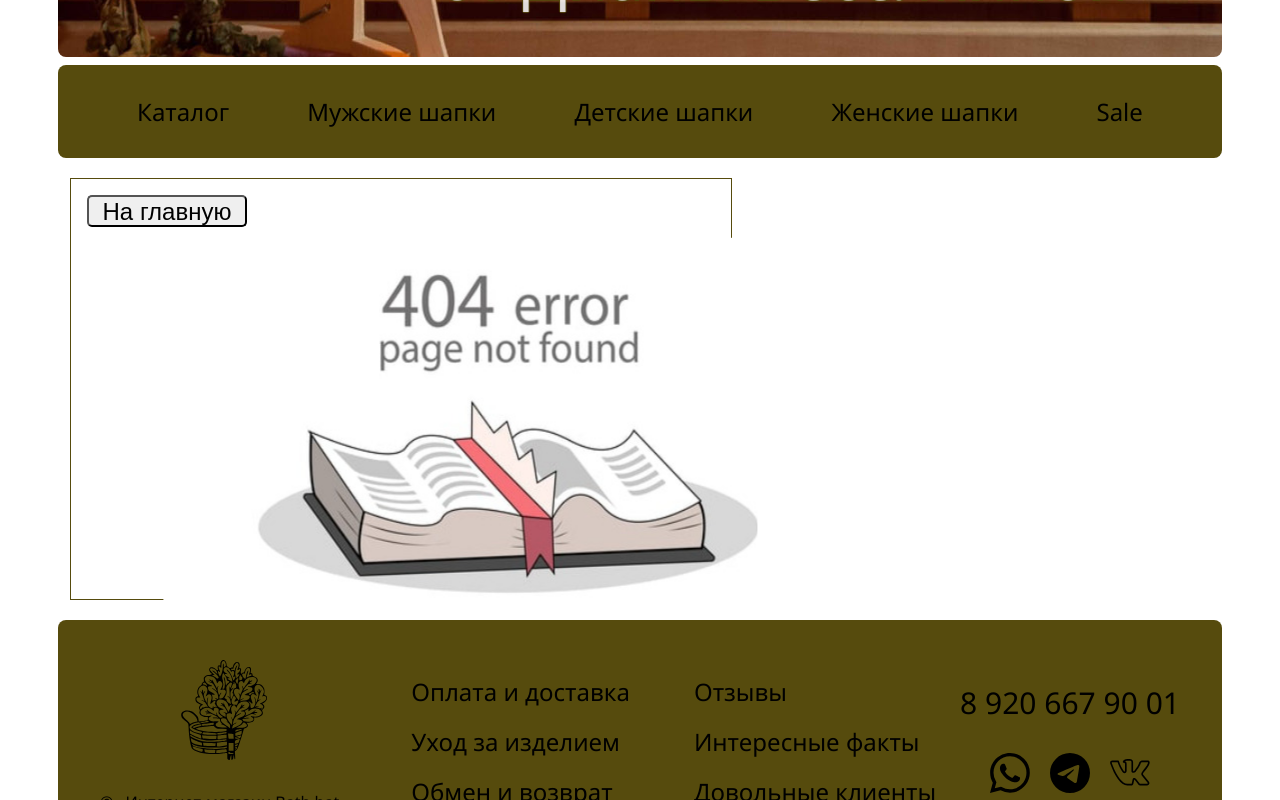
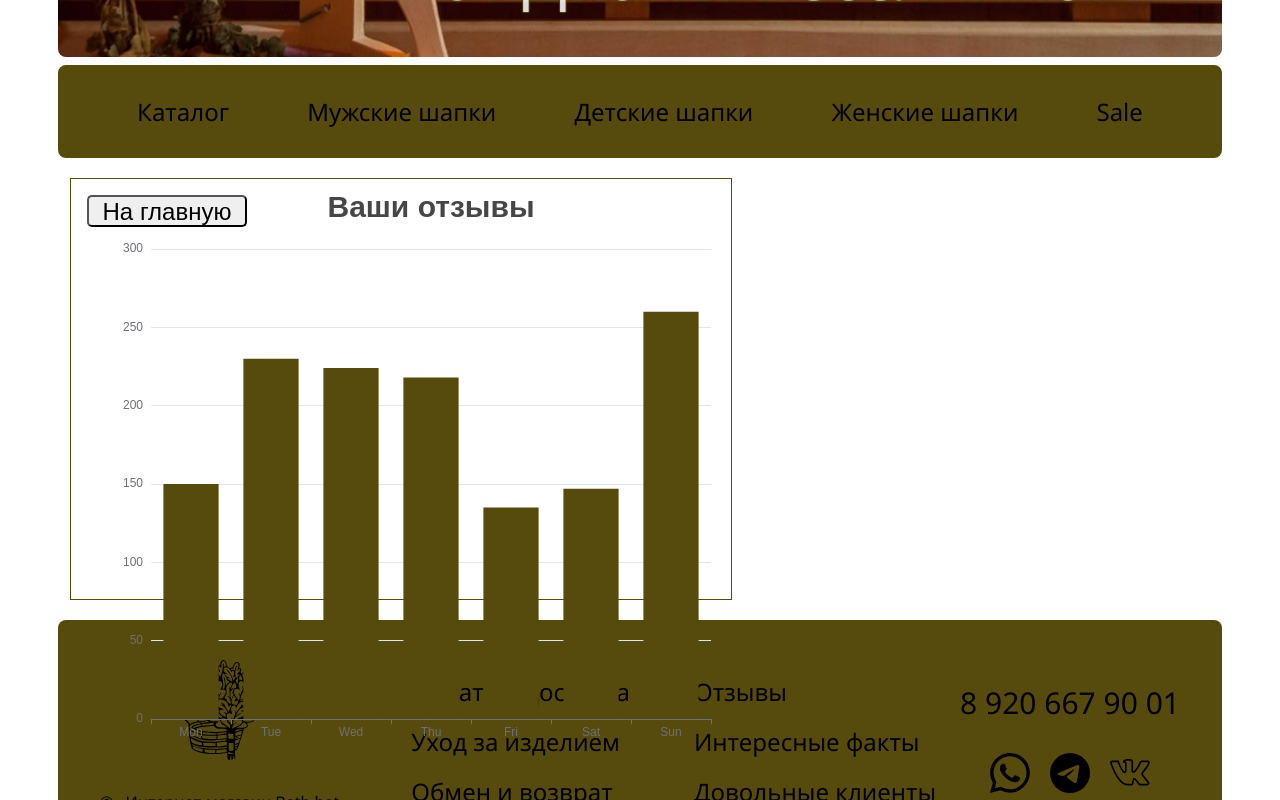
Before and after one commit to dianaveselkina/bath-hat-shop, a React (Create React App) app: page /chartreviews in a window 1280 px wide. Shown: the part 635-1435 px from the top of the page. Built offline with nearby package versions, Linux system fonts and the light colour scheme; no server answers.

Commit message:
add chart in ChartReviewsPage

```diff
--- a/package.json
+++ b/package.json
@@ -10,6 +10,7 @@
     "@testing-library/react": "^13.4.0",
     "@testing-library/user-event": "^13.5.0",
     "classnames": "^2.3.2",
+    "echarts": "^5.4.2",
     "node-sass": "^7.0.3",
     "react": "^18.2.0",
     "react-dom": "^18.2.0",
--- a/src/App.jsx
+++ b/src/App.jsx
@@ -28,6 +28,7 @@ import { UserProfilePage } from './page/UserProfilePage';
 import { getUser } from './components/Store/Slices/userSlice';
 import { InterestingFactsPage } from './page/InterestingFactsPage';
 import SimpleSlider from './page/PhotoClientsPage';
+import { ChartReviewsPage } from './page/ChartReviewsPage';
 function App() {
   const [cards, setCards] = useState([]);
   const [search, setSearch] = useState(undefined);
@@ -193,6 +194,8 @@ function App() {
           />
           <Route path="/productcarepage" element={<ProductCarePage />} />
           <Route path="/productreturnpage" element={<ProductReturnPage />} />
+          <Route path="/chartreviews" element={<ChartReviewsPage />} />
+
           <Route
             path="/interestingfactspage"
             element={<InterestingFactsPage />}
--- a/src/components/CardList/CardList.jsx
+++ b/src/components/CardList/CardList.jsx
@@ -2,6 +2,7 @@ import React from 'react';
 import { Card } from '../Card/Card';
 import './cardlist.css';
 export const CardList = ({ cards }) => {
+  console.log({ ...cards });
   return (
     <div className="cardlist">
       <div className="cards">
--- a/src/components/Footer/Footer.jsx
+++ b/src/components/Footer/Footer.jsx
@@ -37,7 +37,7 @@ export const Footer = () => {
       <div className="footer__info">
         <ul className="info__list">
           <li>
-            <Link to="*" className="footer__link">
+            <Link to="/chartreviews" className="footer__link">
               Отзывы
             </Link>
           </li>
--- a/src/components/Store/Slices/productsSlice.js
+++ b/src/components/Store/Slices/productsSlice.js
@@ -1,17 +1,14 @@
 import { createSlice } from '@reduxjs/toolkit';
 
 const initialState = {
-  data: [],
+  products: [],
   loading: false,
 };
 const products = createSlice({
   name: 'products',
   initialState,
-  reducers: {
-    setList(state, action) {
-      state.data = action.payload;
-    },
-  },
+  reducers: {},
+  extraReducers: {},
 });
 export const { setList } = products.actions;
 export default products.reducer;
--- /dev/null
+++ b/src/page/ChartReviewsPage.jsx
@@ -0,0 +1,45 @@
+import React, { useEffect } from 'react';
+import { Link } from 'react-router-dom';
+import * as echarts from 'echarts';
+import './page.css';
+
+export const ChartReviewsPage = () => {
+  useEffect(() => {
+    const option = {
+      title: {
+        text: 'Ваши отзывы',
+        left: 'center',
+        textStyle: {
+          fontSize: 30,
+        },
+      },
+      tooltip: {},
+      xAxis: {
+        type: 'category',
+        data: ['Mon', 'Tue', 'Wed', 'Thu', 'Fri', 'Sat', 'Sun'],
+      },
+      yAxis: {
+        type: 'value',
+      },
+      series: [
+        {
+          data: [150, 230, 224, 218, 135, 147, 260],
+          type: 'bar',
+          color: '#564b0d',
+        },
+      ],
+    };
+
+    const chartDom = document.getElementById('chartreviews');
+    const myChart = echarts.init(chartDom);
+    option && myChart.setOption(option);
+  }, []);
+  return (
+    <div className="chart">
+      <div id="chartreviews" style={{ width: '700px', height: '600px' }}></div>
+      <Link to="/">
+        <button className="button__main">На главную</button>
+      </Link>
+    </div>
+  );
+};
--- a/src/page/PhotoClientsPage.jsx
+++ b/src/page/PhotoClientsPage.jsx
@@ -14,7 +14,7 @@ export default class SimpleSlider extends Component {
       slidesToScroll: 1,
       autoplay: true,
       speed: 4000,
-      autoplaySpeed: 3000,
+      autoplaySpeed: 2000,
       cssEase: 'linear',
     };
 
--- a/src/page/page.css
+++ b/src/page/page.css
@@ -257,3 +257,12 @@
   padding-top: 100px;
   padding-bottom: 50px;
 }
+.chart {
+  position: relative;
+  width: 50vw;
+  height: 50vh;
+  font-size: 5rem;
+  border: 1px var(--main-bg-color) solid;
+  margin: 20px 20px;
+  padding: 10px;
+}
```
Also changed, not shown: 1 other file (tests, documents, lock files or other folders).
